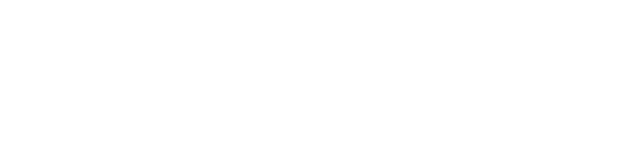
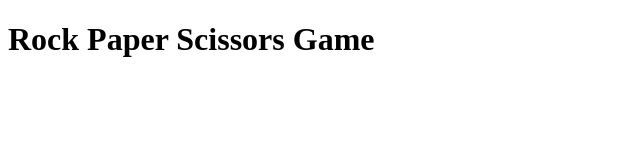
Before and after one commit to AnujKumarIITK/Stone-Paper-Scissors-Game, a plain HTML site: page index.html in a window 1280 px wide. Shown: the whole page, without its empty margins (0-640 px from the left). Drawn offline with Linux system fonts and the light colour scheme.

Commit message:
Add some Changes

```diff
--- a/index.html
+++ b/index.html
@@ -3,12 +3,12 @@
 <head>
     <meta charset="UTF-8">
     <meta name="viewport" content="width=device-width, initial-scale=1.0">
-    <title>Stone, Paper & Scissors Game</title>
+    <title>Rock Paper & Scissors Game</title>
     <link rel="icon" href="Stone, Paper & Scissors Game Logo.jpeg">
     <link rel="stylesheet" href="style.css" />
 </head>
 <body>
-
+    <h1>Rock Paper Scissors Game</h1>
 
     <script src="app.js"></script>
 </body>
```
